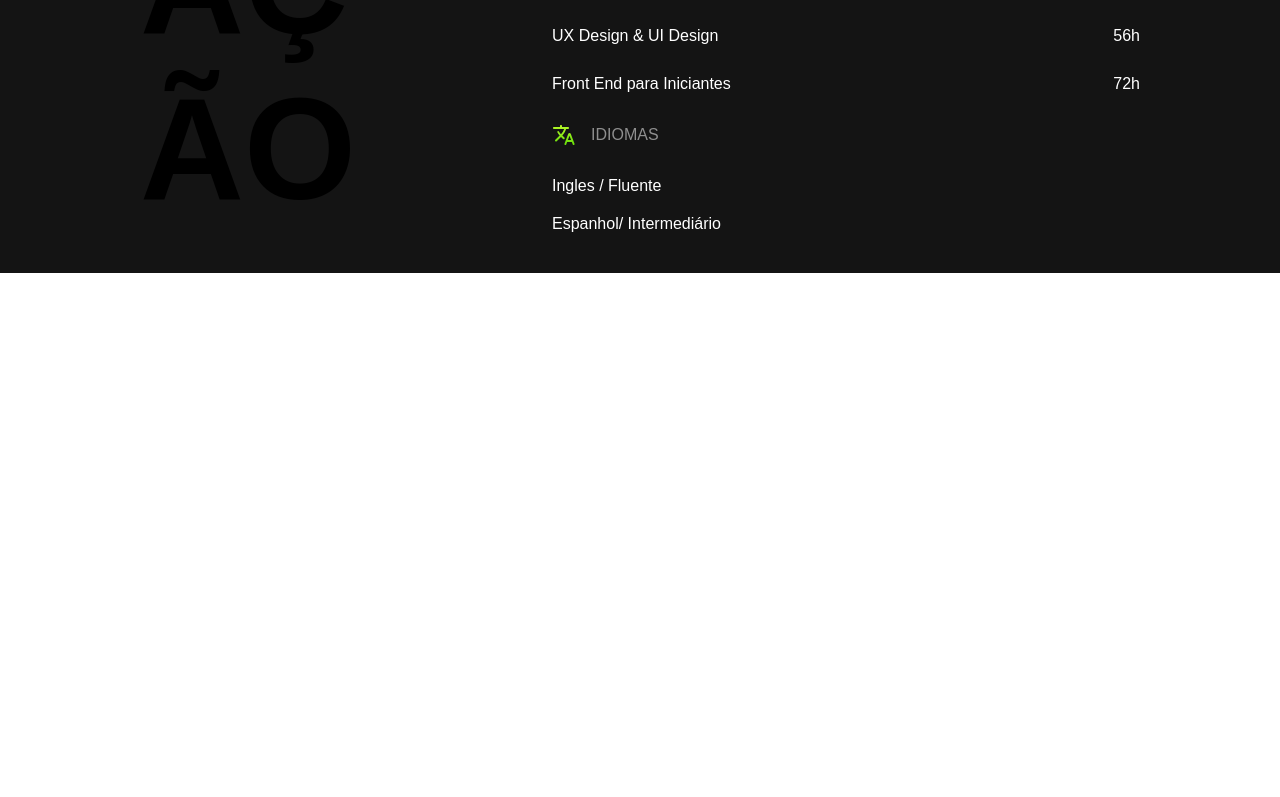
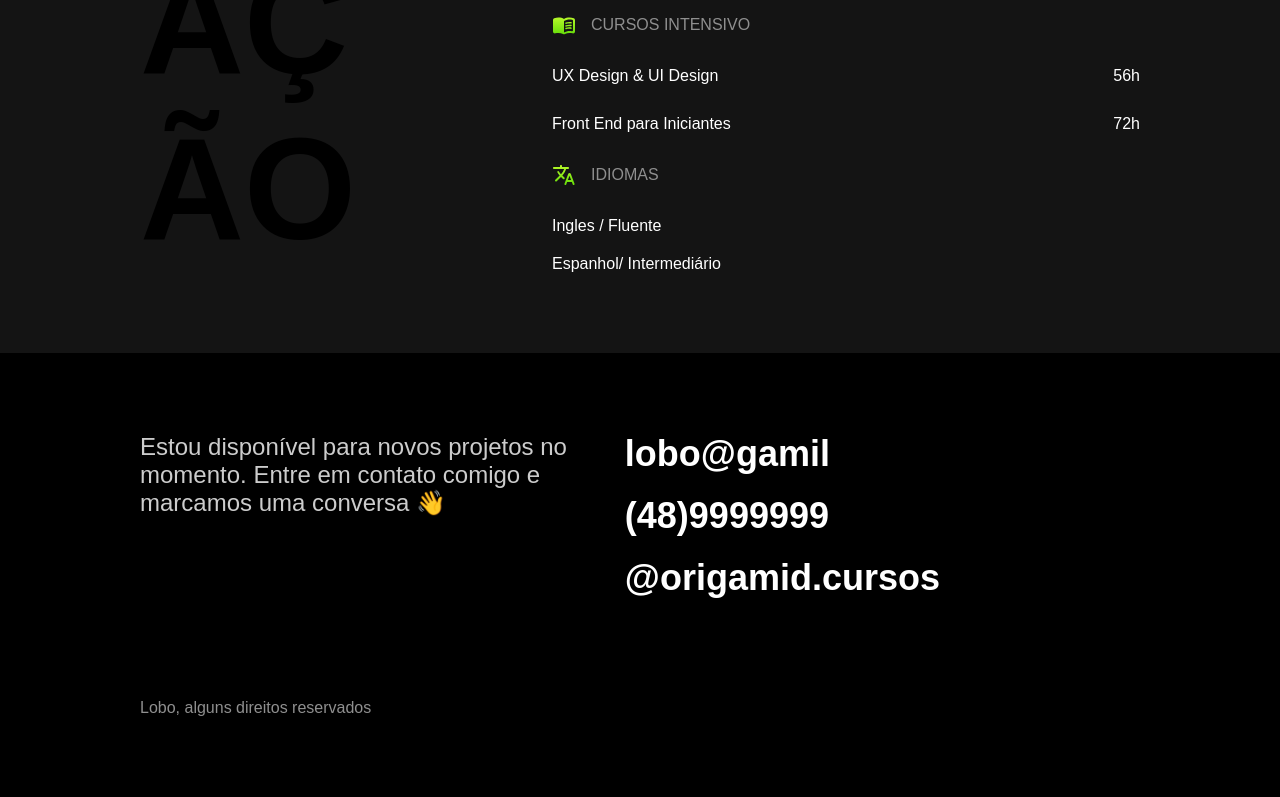
Before and after one commit to Ramonlleopoldo/Portfolio-origamid, a plain HTML site: page index.html in a window 1280 px wide. Shown: the part 1912-2709 px from the top of the page. Before the commit the page ends 2185 px from the top, so only its background shows below. Drawn offline with Linux system fonts and the light colour scheme.

Commit message:
criado o leyout de footer

```diff
--- /dev/null
+++ b/footer.css
@@ -0,0 +1,30 @@
+.bg-footer {
+  background-color: #000;
+  color: #fff;
+}
+.rodape {
+  margin: 0 auto;
+  max-width: 1440px;
+  padding: 80px 140px;
+  gap: 118px;
+}
+.rodape-grid {
+  display: flex;
+  flex-wrap: wrap;
+  justify-content: space-between;
+  margin-bottom: 80px;
+}
+.rodape-grid p {
+  font-size: 1.5rem;
+  color: #ccc;
+  max-width: 35ch;
+}
+.contato-item {
+  font-size: 2.25rem;
+  font-weight: 900;
+  margin-bottom: 20px;
+  margin-right: 200px;
+}
+.rodape-direitos {
+  color: #8f8f8f;
+}
--- a/formacao.css
+++ b/formacao.css
@@ -1,4 +1,4 @@
-.bg-black {
+.bg-formacao {
   color: #fff;
   background-color: #141414;
 }
@@ -7,7 +7,7 @@
   display: grid;
   grid-template-columns: 1fr 2fr;
   max-width: 1440px;
-  padding: 40px 140px;
+  padding: 80px 140px;
   gap: 118px;
 }
 .formacao-grid-titulo {
--- a/index.html
+++ b/index.html
@@ -72,7 +72,7 @@
       </div>
     </div>
   </section>
-  <div class="bg-black">
+  <div class="bg-formacao">
     <section class="formacao">
       <span class="formacao-grid-titulo">FORMAÇÃO</span>
       <div class="formacao-grid-texto">
@@ -118,6 +118,19 @@
       </div>
     </section>
   </div>
+  <div class="bg-footer">
+    <footer class="rodape">
+      <div class="rodape-grid">
+        <p>Estou disponível para novos projetos no momento. Entre em contato comigo e marcamos uma conversa 👋</p>
+        <ol class="contato">
+          <li class="contato-item">lobo@gamil</li>
+          <li class="contato-item">(48)9999999</li>
+          <li class="contato-item">@origamid.cursos</li>
+        </ol>
+      </div>
+      <span class="rodape-direitos">Lobo, alguns direitos reservados</span>
+    </footer>
+  </div>
 </div>
 </body>
 
--- a/style.css
+++ b/style.css
@@ -3,6 +3,7 @@
 @import url(./perfil.css);
 @import url(./experiencia.css);
 @import url(./formacao.css);
+@import url(footer.css);
 /*reset geral*/
 * {
   margin: 0;
```
